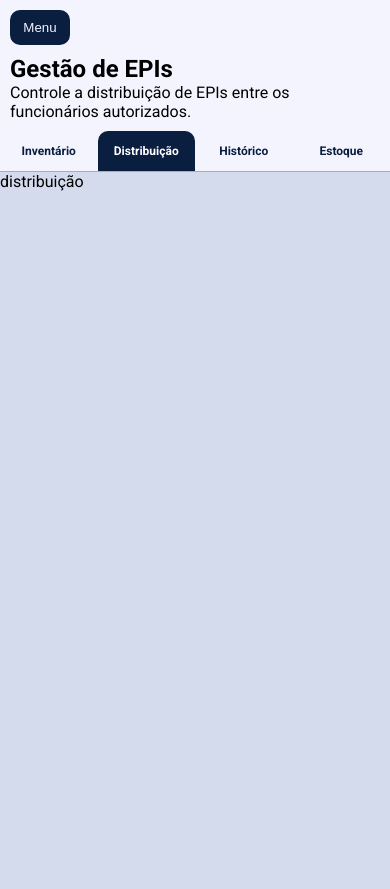
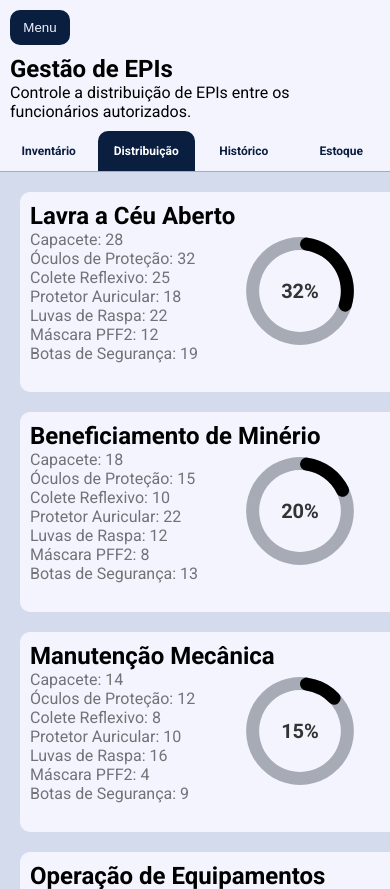
Before and after one commit to williamsdavid5/SIMS_dashborad, a React (Vite) app: page /gestaoEPI/distribuicao in a window 390 px wide. Before the commit the page ends 844 px from the top, so only its background shows below. Built offline with nearby package versions, Linux system fonts and the light colour scheme.

Commit message:
adicionada a tela de distribuição, com blocos de área e gráficos individuais para cada, requer ajustes de visualização e responsividade

```diff
--- a/src/pages/GestaoEPI/Distribuicao.jsx
+++ b/src/pages/GestaoEPI/Distribuicao.jsx
@@ -1,7 +1,202 @@
-export default function Distribuicao() {
+import { useEffect } from 'react';
+import { Label, RadialBarChart, RadialBar, PolarAngleAxis, ResponsiveContainer } from "recharts";
+import './distribuicao.css'
+
+function BlocoDistribuicao({ area }) {
+    // useEffect(() => {
+    //     console.log(area);
+    // }, area)
+
+    const graficoData = [
+        {
+            name: 'Total',
+            value: parseInt(area.porcentagem)
+        }
+    ]
+
     return (
         <>
-            <p>distribuição</p>
+            <div className='distribuicaoBloco'>
+                <h2>{area.area}</h2>
+                <div className='auxiliarAreaBloco'>
+                    <div className='esquerda'>
+                        {area.epis.map((epi) => (
+                            <>
+                                <p>{epi.epi}: {epi.quantidade}</p>
+                            </>
+                        ))}
+                    </div>
+                    <div className='direita'>
+                        <ResponsiveContainer width="100%" height="100%">
+                            <RadialBarChart
+                                innerRadius="70%"
+                                outerRadius="100%"
+                                data={
+                                    graficoData
+                                }
+                                startAngle={90}
+                                endAngle={-270}
+                            >
+                                <Label
+                                    value={`${graficoData[0].value}%`}
+                                    position="center"
+                                    style={{
+                                        fontSize: "20px",
+                                        fontWeight: "bold",
+                                        fill: "#333"
+                                    }}
+                                />
+                                <PolarAngleAxis
+                                    type="number"
+                                    domain={[0, 100]}
+                                    tick={false}
+                                />
+
+                                <RadialBar
+                                    dataKey="value"
+                                    fill="var(--azulDetaque)"
+                                    cornerRadius={10}
+                                    background={{ fill: "var(--bordaCor)" }}
+                                />
+                            </RadialBarChart>
+                        </ResponsiveContainer>
+                        {/* <p><b>Total nesta área: {area.total}</b></p> */}
+                    </div>
+                </div>
+            </div>
         </>
     )
 }
+
+export default function Distribuicao() {
+
+    const distribuicaoEpis = [
+        {
+            area: 'Lavra a Céu Aberto',
+            total: '156',
+            epis: [
+                { epi: 'Capacete', quantidade: '28' },
+                { epi: 'Óculos de Proteção', quantidade: '32' },
+                { epi: 'Colete Reflexivo', quantidade: '25' },
+                { epi: 'Protetor Auricular', quantidade: '18' },
+                { epi: 'Luvas de Raspa', quantidade: '22' },
+                { epi: 'Máscara PFF2', quantidade: '12' },
+                { epi: 'Botas de Segurança', quantidade: '19' }
+            ],
+            porcentagem: '32'
+        },
+        {
+            area: 'Beneficiamento de Minério',
+            total: '98',
+            epis: [
+                { epi: 'Capacete', quantidade: '18' },
+                { epi: 'Óculos de Proteção', quantidade: '15' },
+                { epi: 'Colete Reflexivo', quantidade: '10' },
+                { epi: 'Protetor Auricular', quantidade: '22' },
+                { epi: 'Luvas de Raspa', quantidade: '12' },
+                { epi: 'Máscara PFF2', quantidade: '8' },
+                { epi: 'Botas de Segurança', quantidade: '13' }
+            ],
+            porcentagem: '20'
+        },
+        {
+            area: 'Manutenção Mecânica',
+            total: '73',
+            epis: [
+                { epi: 'Capacete', quantidade: '14' },
+                { epi: 'Óculos de Proteção', quantidade: '12' },
+                { epi: 'Colete Reflexivo', quantidade: '8' },
+                { epi: 'Protetor Auricular', quantidade: '10' },
+                { epi: 'Luvas de Raspa', quantidade: '16' },
+                { epi: 'Máscara PFF2', quantidade: '4' },
+                { epi: 'Botas de Segurança', quantidade: '9' }
+            ],
+            porcentagem: '15'
+        },
+        {
+            area: 'Operação de Equipamentos',
+            total: '112',
+            epis: [
+                { epi: 'Capacete', quantidade: '24' },
+                { epi: 'Óculos de Proteção', quantidade: '20' },
+                { epi: 'Colete Reflexivo', quantidade: '18' },
+                { epi: 'Protetor Auricular', quantidade: '16' },
+                { epi: 'Luvas de Raspa', quantidade: '12' },
+                { epi: 'Máscara PFF2', quantidade: '8' },
+                { epi: 'Botas de Segurança', quantidade: '14' }
+            ],
+            porcentagem: '23'
+        },
+        {
+            area: 'Geologia e Pesquisa',
+            total: '45',
+            epis: [
+                { epi: 'Capacete', quantidade: '9' },
+                { epi: 'Óculos de Proteção', quantidade: '8' },
+                { epi: 'Colete Reflexivo', quantidade: '5' },
+                { epi: 'Protetor Auricular', quantidade: '4' },
+                { epi: 'Luvas de Raspa', quantidade: '6' },
+                { epi: 'Máscara PFF2', quantidade: '7' },
+                { epi: 'Botas de Segurança', quantidade: '6' }
+            ],
+            porcentagem: '9'
+        },
+        {
+            area: 'Administração de Mina',
+            total: '38',
+            epis: [
+                { epi: 'Capacete', quantidade: '8' },
+                { epi: 'Óculos de Proteção', quantidade: '6' },
+                { epi: 'Colete Reflexivo', quantidade: '7' },
+                { epi: 'Protetor Auricular', quantidade: '3' },
+                { epi: 'Luvas de Raspa', quantidade: '4' },
+                { epi: 'Máscara PFF2', quantidade: '5' },
+                { epi: 'Botas de Segurança', quantidade: '5' }
+            ],
+            porcentagem: '8'
+        },
+        {
+            area: 'Transporte e Logística',
+            total: '67',
+            epis: [
+                { epi: 'Capacete', quantidade: '15' },
+                { epi: 'Óculos de Proteção', quantidade: '12' },
+                { epi: 'Colete Reflexivo', quantidade: '14' },
+                { epi: 'Protetor Auricular', quantidade: '8' },
+                { epi: 'Luvas de Raspa', quantidade: '7' },
+                { epi: 'Máscara PFF2', quantidade: '4' },
+                { epi: 'Botas de Segurança', quantidade: '7' }
+            ],
+            porcentagem: '14'
+        },
+        {
+            area: 'Segurança do Trabalho',
+            total: '29',
+            epis: [
+                { epi: 'Capacete', quantidade: '6' },
+                { epi: 'Óculos de Proteção', quantidade: '5' },
+                { epi: 'Colete Reflexivo', quantidade: '4' },
+                { epi: 'Protetor Auricular', quantidade: '3' },
+                { epi: 'Luvas de Raspa', quantidade: '4' },
+                { epi: 'Máscara PFF2', quantidade: '3' },
+                { epi: 'Botas de Segurança', quantidade: '4' }
+            ],
+            porcentagem: '6'
+        }
+    ];
+
+    return (
+        <>
+            <main className='distribuicaoMain'>
+                {distribuicaoEpis.map((area, i) => {
+                    return (
+                        <BlocoDistribuicao
+                            area={area}
+                            key={i}
+                        />
+                    )
+                })}
+            </main>
+        </>
+    )
+}
--- /dev/null
+++ b/src/pages/GestaoEPI/distribuicao.css
@@ -0,0 +1,37 @@
+.distribuicaoMain {
+    /* background-color: aqua; */
+    padding: 20px;
+    flex: 1;
+    min-height: auto;
+
+    display: grid;
+    grid-template-columns: repeat(auto-fill, minmax(380px, 1fr));
+    grid-auto-rows: 200px;
+    gap: 20px;
+    overflow-y: auto;
+}
+
+.distribuicaoBloco {
+    background-color: var(--corJanela);
+    padding: 10px;
+    border-radius: 10px;
+    display: flex;
+    flex-direction: column;
+}
+
+.auxiliarAreaBloco {
+    /* background-color: gray; */
+    flex: 1;
+    display: flex;
+}
+
+.auxiliarAreaBloco .esquerda {
+    width: 50%;
+    color: var(--textoCor);
+}
+
+.auxiliarAreaBloco .direita {
+    width: 50%;
+    height: 80%;
+    /* background-color: aquamarine; */
+}
```
